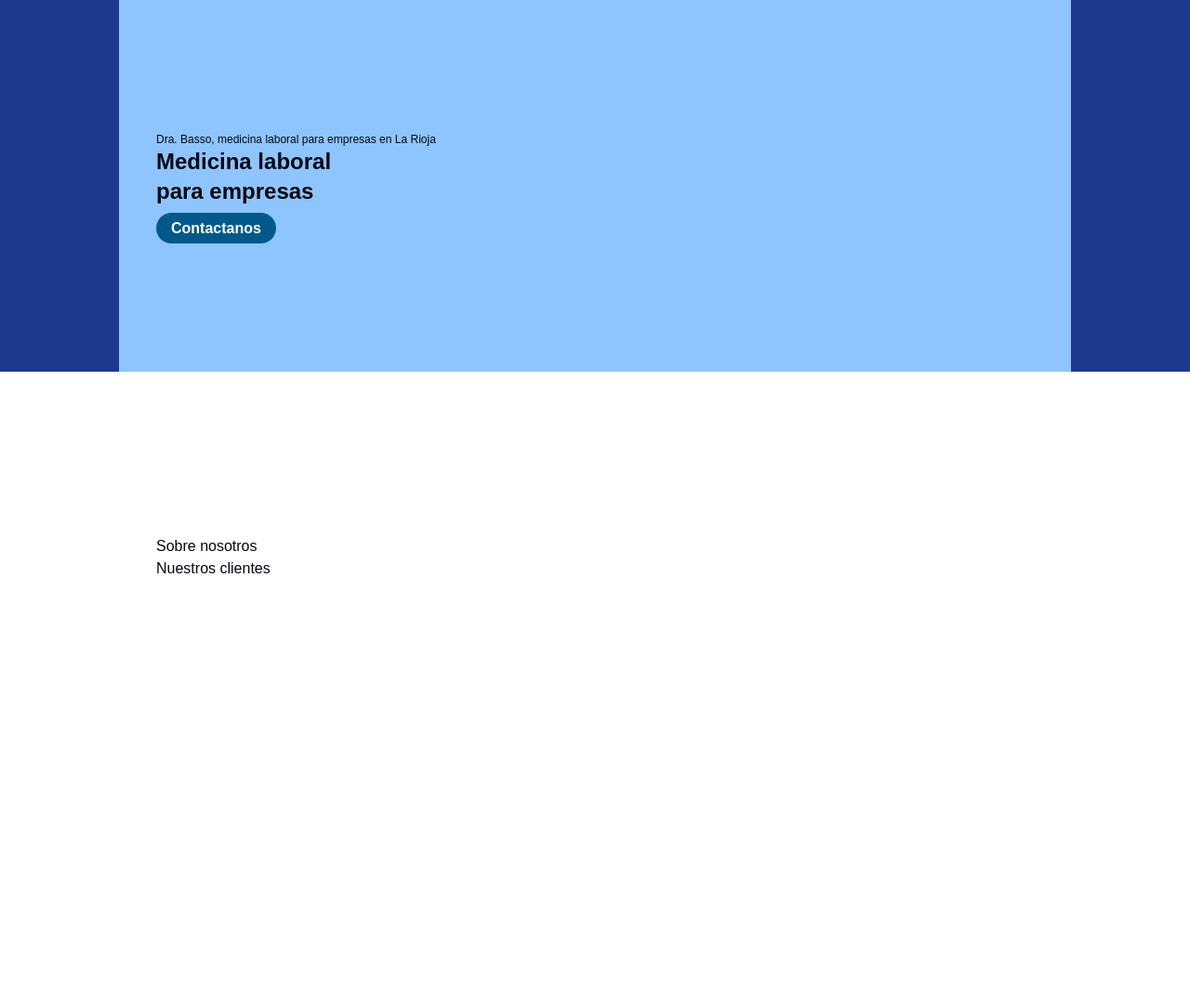
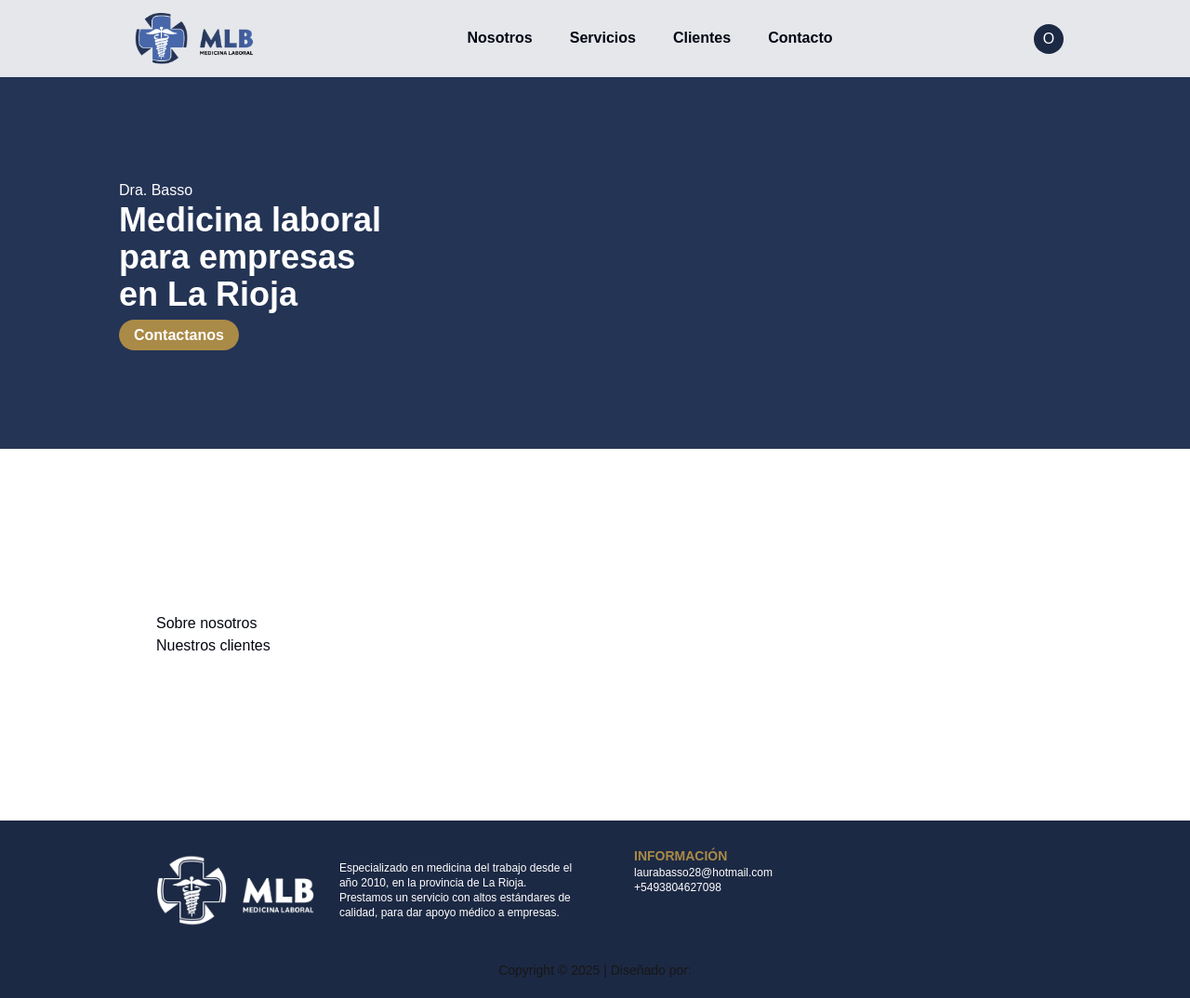
Before and after one commit to NachoXS15/mlb-medicina-laboral, a Next.js app: page / in a window 1280 px wide. Shown: the whole page at 93% size. Before the commit the page ends 800 px from the top, so only its background shows below. Built offline with nearby package versions, Linux system fonts and the light colour scheme.

Commit message:
16-July | Lucas - fixed logo and logo_blanco - added colors to css - pseudo fix in layout - footer 90%, icons needed

```diff
--- a/src/app/components/Footer.tsx
+++ b/src/app/components/Footer.tsx
@@ -1,18 +1,47 @@
+import Image from "next/image";
+import logo_b from "../assets/logo_blanco.webp";
+import Link from "next/link";
 export default async function Footer() {
 	return (
-		<footer className="bg-red-500 py-5 min-h-30">
-			<p className="text-center">
+		<footer className="bg-s-shadow py-5 min-h-30">
+			<div className="w-full text-white flex flex-col items-start justify-center text-gray-950 lg:max-w-5xl lg:mx-auto lg:py-2">
+				<div className="flex flex-col gap-3 lg:flex-row lg:gap-15 px-5 pb-5">
+					<div className="flex flex-col lg:flex-row items-center lg:w-1/2">
+						<Link href="/" className="w-full block py-2 lg:w-100">
+							<Image
+								src={logo_b}
+								width={200}
+								className="mx-auto"
+								alt="Logo MLB - Laura Basso"
+							/>
+						</Link>
+						<p className="text-xs w-full">
+							Especializado en medicina del trabajo desde el año
+							2010, en la provincia de La Rioja. Prestamos un
+							servicio con altos estándares de calidad, para dar
+							apoyo médico a empresas.
+						</p>
+					</div>
+					<div className="lg:w-1/2">
+						<h4 className="text-sm uppercase text-bronze font-bold">
+							Información
+						</h4>
+						<ul className="list-none text-xs">
+							<li>
+								<a href="mailto:laurabasso28@hotmail.com">
+									laurabasso28@hotmail.com
+								</a>
+							</li>
+							<li>
+								<a href="tel:+5493804627098">+5493804627098</a>
+							</li>
+						</ul>
+					</div>
+				</div>
+			</div>
+			<p className="text-center text-sm">
 				Copyright &copy; 2025 | Diseñado por:{" "}
 			</p>
-			<div className="flex w-48 mx-auto my-5">
-				<a
-					href="https://api.whatsapp.com/send/?phone=%2B5493804627098&text&type=phone_number&app_absent=0"
-					target="_blank"
-					className="flex aspect-square bg-blue-500 p-2"
-				>
-					icon
-				</a>
-			</div>
 		</footer>
 	);
 }
--- a/src/app/components/Header.tsx
+++ b/src/app/components/Header.tsx
@@ -1,33 +1,49 @@
 import Link from "next/link";
-
+import Logo from "../assets/logo.webp";
+import Image from "next/image";
 export default async function Header() {
 	return (
-		<header className=" bg-gray-200 ">
-			<div className="w-full flex flex-col items-center text-gray-950 lg:max-w-5xl lg:flex-row lg:mx-auto lg:justify-between lg:py-2">
-				<Link href="/" className="text-center">
-					<span className="text-xl font-bold">Logo</span> <br />{" "}
-					Rehacer
+		<header className=" bg-gray-200 py-2">
+			<div className="w-full flex flex-col items-center text-gray-950 lg:max-w-5xl lg:flex-row lg:mx-auto lg:justify-between lg:py-1 md:px-2">
+				<Link href="/">
+					<Image
+						src={Logo}
+						alt="Logo MLB - Laura Basso"
+						width={150}
+					/>
 				</Link>
 				<nav className="flex justify-evenly items-center font-bold">
 					<a
 						href=""
-						className="py-2 px-5 border-b-2 border-transparent hover:border-blue-800 transition-all hover:py-1"
+						className="text-xs lg:text-base py-2 px-5 border-b-2 border-transparent hover:border-f-shadow transition-all hover:py-1"
 					>
-						Inicio
+						Nosotros
 					</a>
 					<a
 						href=""
-						className="py-2 px-5 border-b-2 border-transparent hover:border-blue-800 transition-all hover:py-1"
+						className="text-xs lg:text-base py-2 px-5 border-b-2 border-transparent hover:border-f-shadow transition-all hover:py-1"
 					>
 						Servicios
 					</a>
 					<a
 						href=""
-						className="py-2 px-5 border-b-2 border-transparent hover:border-blue-800 transition-all hover:py-1"
+						className="text-xs lg:text-base py-2 px-5 border-b-2 border-transparent hover:border-f-shadow transition-all hover:py-1"
+					>
+						Clientes
+					</a>
+					<a
+						href=""
+						className="text-xs lg:text-base py-2 px-5 border-b-2 border-transparent hover:border-f-shadow transition-all hover:py-1"
 					>
 						Contacto
 					</a>
 				</nav>
+				<a
+					href="#"
+					className="flex items-center justify-center aspect-square bg-s-shadow w-8 rounded-full text-center text-white"
+				>
+					O
+				</a>
 			</div>
 		</header>
 	);
--- a/src/app/globals.css
+++ b/src/app/globals.css
@@ -3,12 +3,18 @@
 :root {
 	--background: #ffffff;
 	--foreground: #171717;
+	/* bluecolors */
 	--bluemain: #4767aa;
+	--f-shadow: #243455;
+	--s-shadow: #1c2944;
+	/* complementary colors */
 	--bronze: #aa8a47;
 }
 
 @theme inline {
 	--color-bluemain: var(--bluemain);
+	--color-f-shadow: var(--f-shadow);
+	--color-s-shadow: var(--s-shadow);
 	--color-bronze: var(--bronze);
 	--color-background: var(--background);
 	--color-foreground: var(--foreground);
@@ -19,7 +25,7 @@
 
 @media (prefers-color-scheme: dark) {
 	:root {
-    --background: #0a0a0a;
+		--background: var(--s-shadow);
 		--foreground: #ededed;
 	}
 }
--- a/src/app/layout.tsx
+++ b/src/app/layout.tsx
@@ -5,8 +5,6 @@ import Header from "./components/Header";
 import Footer from "./components/Footer";
 
 const geistSans = Geist({
-	variable: "--font-geist-sans",
-	subsets: ["latin"],
 	variable: "--font-geist-sans",
 	subsets: ["latin"],
 });
@@ -19,7 +17,7 @@ const geistMono = Geist_Mono({
 const merriweatherSans = Merriweather_Sans({
 	variable: "--font-merriweather-sans",
 	subsets: ["latin"],
-  style: "normal"
+	style: "normal",
 });
 
 export const metadata: Metadata = {
@@ -37,7 +35,9 @@ export default function RootLayout({
 			<body
 				className={`${geistSans.variable} ${geistMono.variable} ${merriweatherSans.variable} antialiased`}
 			>
+				<Header />
 				{children}
+				<Footer />
 			</body>
 		</html>
 	);
--- a/src/app/page.tsx
+++ b/src/app/page.tsx
@@ -3,27 +3,24 @@ import Link from "next/link";
 export default function Home() {
 	return (
 		<>
-			<section id="banner" className="bg-blue-900">
-				<div className="w-full min-h-100 bg-blue-300 flex flex-col items-start justify-center text-gray-950 p-10 lg:max-w-5xl lg:mx-auto lg:py-2">
-					<div id="banner-description">
-						<h2 className="text-xs">
-							Dra. Basso, medicina laboral para empresas en La
+			<section id="banner" className="bg-f-shadow">
+				<div className="w-full min-h-100 flex flex-col items-start justify-center text-gray-950 p-10 lg:max-w-5xl lg:mx-auto lg:py-2 lg:px-0">
+					<div id="banner-description ">
+						<h2 className="text-base text-white">Dra. Basso</h2>
+						<h1 className="font-bold text-2xl md:text-4xl mb-3 text-white">
+							Medicina laboral <br /> para empresas <br /> en La
 							Rioja
-						</h2>
-						<h1 className="font-bold text-2xl mb-3">
-							Medicina laboral <br /> para empresas
 						</h1>
 						<Link
 							href="/"
-							className="px-4 py-2 bg-sky-800 font-bold text-white rounded-full"
+							className="px-4 py-2 bg-bronze font-bold text-white rounded-full"
 						>
-							{" "}
-							Contactanos{" "}
+							Contactanos
 						</Link>
 					</div>
 				</div>
 			</section>
-			<main className="w-full min-h-100 dark:bg-sky-950 dark:text-white flex flex-col items-start justify-center text-gray-950 p-10 lg:max-w-5xl lg:mx-auto lg:py-2">
+			<main className="w-full min-h-100 dark:bg-s-shadow dark:text-white flex flex-col items-start justify-center text-gray-950 p-10 lg:max-w-5xl lg:mx-auto lg:py-2">
 				<section id="aboutUs">
 					{/* titulos */}
 					<div>
```
Also changed, not shown: src/app/assets/logo.webp, src/app/assets/logo_blanco.webp. Lines whose indentation alone changed are shown as unchanged.
